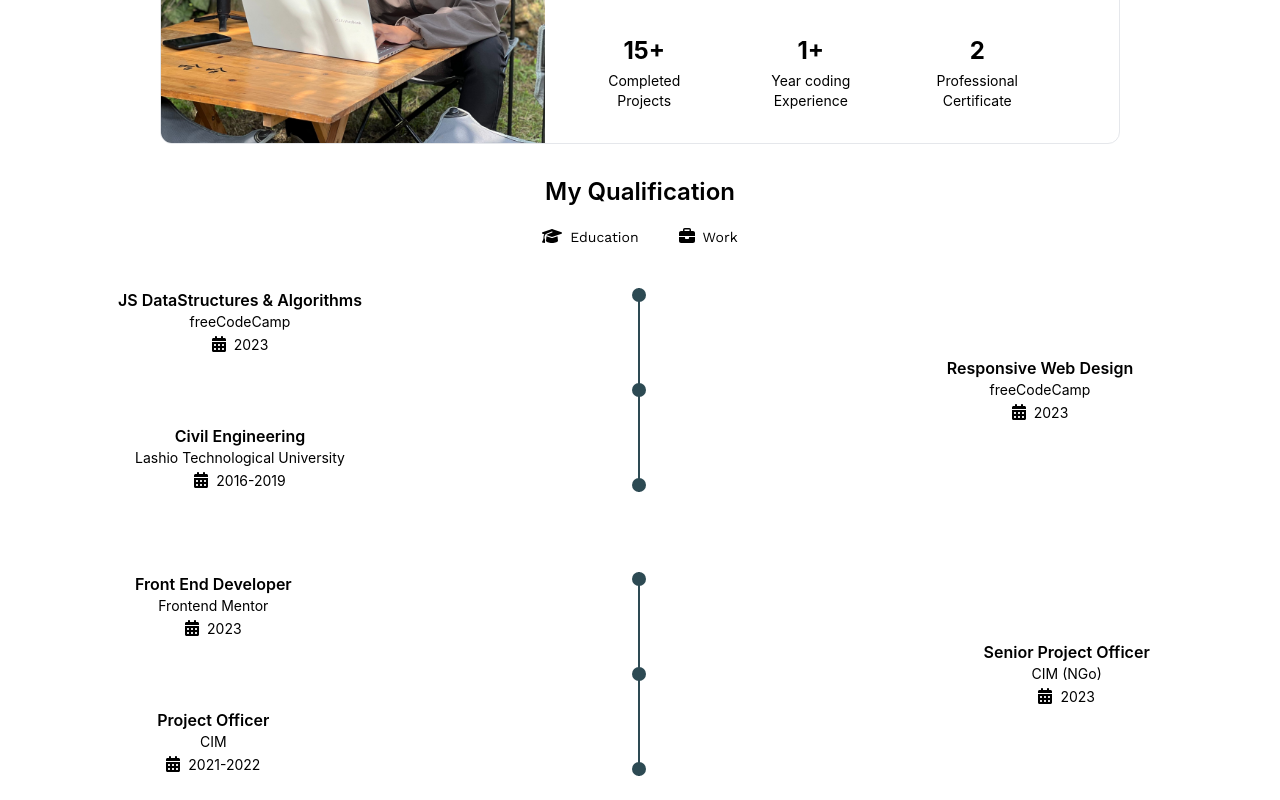
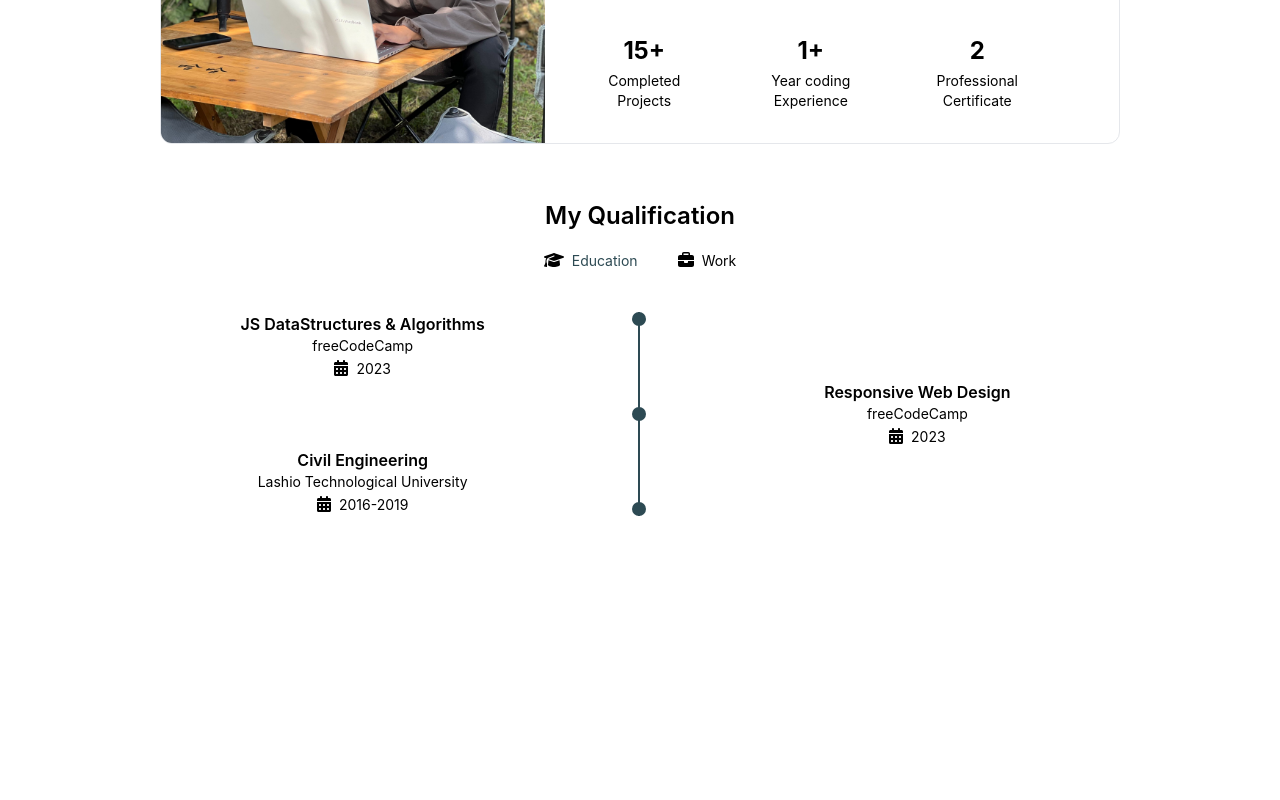
Before and after one commit to Sithu-Aung-Khant/Devfolio_01, a React (Vite) app: page / in a window 1280 px wide. Shown: the part 950-1750 px from the top of the page. After the commit the page ends 1518 px from the top, so only its background shows below. Built offline with nearby package versions, Linux system fonts and the light colour scheme.

Commit message:
Introduce 'activeTab' state in Qualification Component

```diff
--- a/src/components/main/Qualification.jsx
+++ b/src/components/main/Qualification.jsx
@@ -1,10 +1,11 @@
-import React from 'react';
+import React, { useState } from 'react';
 import { FontAwesomeIcon } from '@fortawesome/react-fontawesome';
 import {
   faGraduationCap,
   faBriefcase,
   faCalendarDays,
 } from '@fortawesome/free-solid-svg-icons';
+import { tableHeadClasses } from '@mui/material';
 
 const qualificationTabs = [
   { icon: faGraduationCap, text: 'Education' },
@@ -12,19 +13,40 @@ const qualificationTabs = [
 ];
 
 const Qualification = () => {
+  const [activeTab, setActiveTab] = useState('education');
+
+  const handleTabClick = (tab) => {
+    setActiveTab(tab);
+  };
+
   return (
-    <section id="qualification" className="container text-center mx-auto">
-      <div className=" mb-6">
+    <section
+      id="qualification"
+      className="container text-center mx-auto h-96 md:w-3/4"
+    >
+      <div className=" m-6">
         <div className="text-2xl font-semibold py-4">My Qualification</div>
-        <div className="qualification_tabs flex justify-center gap-10">
+        <div className="flex justify-center gap-10">
           {qualificationTabs.map((item, index) => (
-            <div key={index} className="">
+            <div
+              key={index}
+              className=""
+              onClick={() => handleTabClick(item.text.toLowerCase())}
+              style={{ cursor: 'pointer' }}
+            >
               <FontAwesomeIcon icon={item.icon} />
-              <span className="pl-2 text-sm font-text">{item.text}</span>
+              <span
+                className={`pl-2 text-sm ${
+                  activeTab === item.text.toLowerCase() ? 'text-green' : ''
+                }`}
+              >
+                {item.text}
+              </span>
             </div>
           ))}
         </div>
         {/* ONE */}
+        {activeTab === 'education' && (
           <div id="education" className=" px-4 py-8 md:p-10">
             <div className="qua_1 grid grid-cols-3">
               <div className="">
@@ -65,45 +87,47 @@ const Qualification = () => {
               </div>
             </div>
           </div>
-        {/* TWO */}
+        )}
+        {activeTab === 'work' && (
           <div id="work" className="mt-10">
             <div className="qua_1 grid grid-cols-3">
+              <div className="col-start-2 flex justify-center">
+                <div className="circle  size-3.5 rounded-full bg-green"></div>
+                <div className="line h-full w-0.5 bg-green transform -translate-x-2"></div>
+              </div>
               <div className="">
                 <div className="font-semibold">Front End Developer</div>
                 <div className="text-sm">Frontend Mentor</div>
                 <FontAwesomeIcon icon={faCalendarDays} />
                 <span className="text-sm pl-2">2023</span>
               </div>
-            <div className="col-start-2 flex justify-center">
-              <div className="circle  size-3.5 rounded-full bg-green"></div>
-              <div className="line h-full w-0.5 bg-green transform -translate-x-2"></div>
-            </div>
             </div>
             <div className="qua_2 grid grid-cols-3">
-            <div className="col-start-2 flex justify-center items-center">
-              <div className="circle  size-3.5 rounded-full bg-green"></div>
-              <div className="line h-full w-0.5 bg-green transform -translate-x-2"></div>
-            </div>
               <div className="">
                 <div className="font-semibold">Senior Project Officer</div>
                 <div className="text-sm">CIM (NGo)</div>
                 <FontAwesomeIcon icon={faCalendarDays} />
                 <span className="text-sm pl-2">2023</span>
               </div>
+              <div className="col-start-2 flex justify-center items-center">
+                <div className="circle  size-3.5 rounded-full bg-green"></div>
+                <div className="line h-full w-0.5 bg-green transform -translate-x-2"></div>
+              </div>
             </div>
             <div className="qua_3 grid grid-cols-3">
+              <div className="col-start-2 flex justify-center items-end">
+                <div className="circle  size-3.5 rounded-full bg-green"></div>
+                <div className="line h-full w-0.5 bg-green transform -translate-x-2"></div>
+              </div>
               <div className="">
                 <div className="font-semibold">Project Officer</div>
                 <div className="text-sm">CIM</div>
                 <FontAwesomeIcon icon={faCalendarDays} />
                 <span className="text-sm pl-2">2021-2022</span>
               </div>
-            <div className="col-start-2 flex justify-center items-end">
-              <div className="circle  size-3.5 rounded-full bg-green"></div>
-              <div className="line h-full w-0.5 bg-green transform -translate-x-2"></div>
             </div>
           </div>
-        </div>
+        )}
       </div>
     </section>
   );
```
Also changed, not shown: 1 other file (tests, documents, lock files or other folders). Lines whose indentation alone changed are shown as unchanged.
